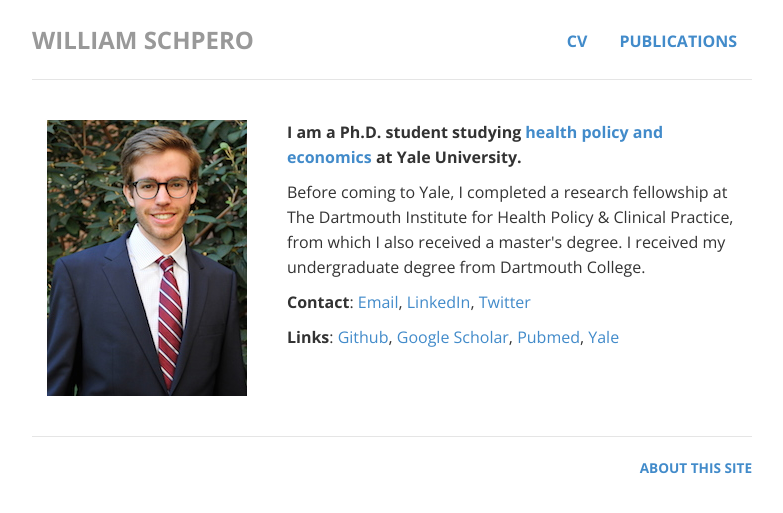
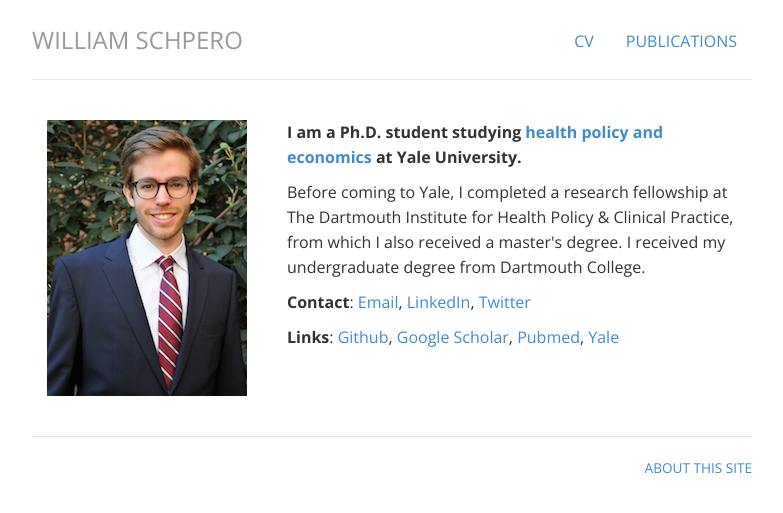
Before and after one commit to wschpero/wschpero.github.io, a Jekyll site: the page built from index.html, in a window 1280 px wide. Shown: the top 513 px of the page, without its empty margins (248-1031 px from the left). Built offline with Jekyll 4.4.1, drawn with Linux system fonts in a browser that asks for light colours.

Commit message:
not bold

```diff
--- a/css/style.css
+++ b/css/style.css
@@ -7,7 +7,7 @@
 blockquote p { font-size: 16px; line-height: 1.6em; }
 
 /* Masthead */
-.header, .footer, .header h3 { font-family: 'Open Sans', Helvetica, sans-serif; text-transform: uppercase; font-weight: bold; }
+.header, .footer, .header h3 { font-family: 'Open Sans', Helvetica, sans-serif; text-transform: uppercase; font-weight: normal; }
 
 /* Navigation */
 h3.text-muted a {text-decoration: none; color: #999999; }
```
